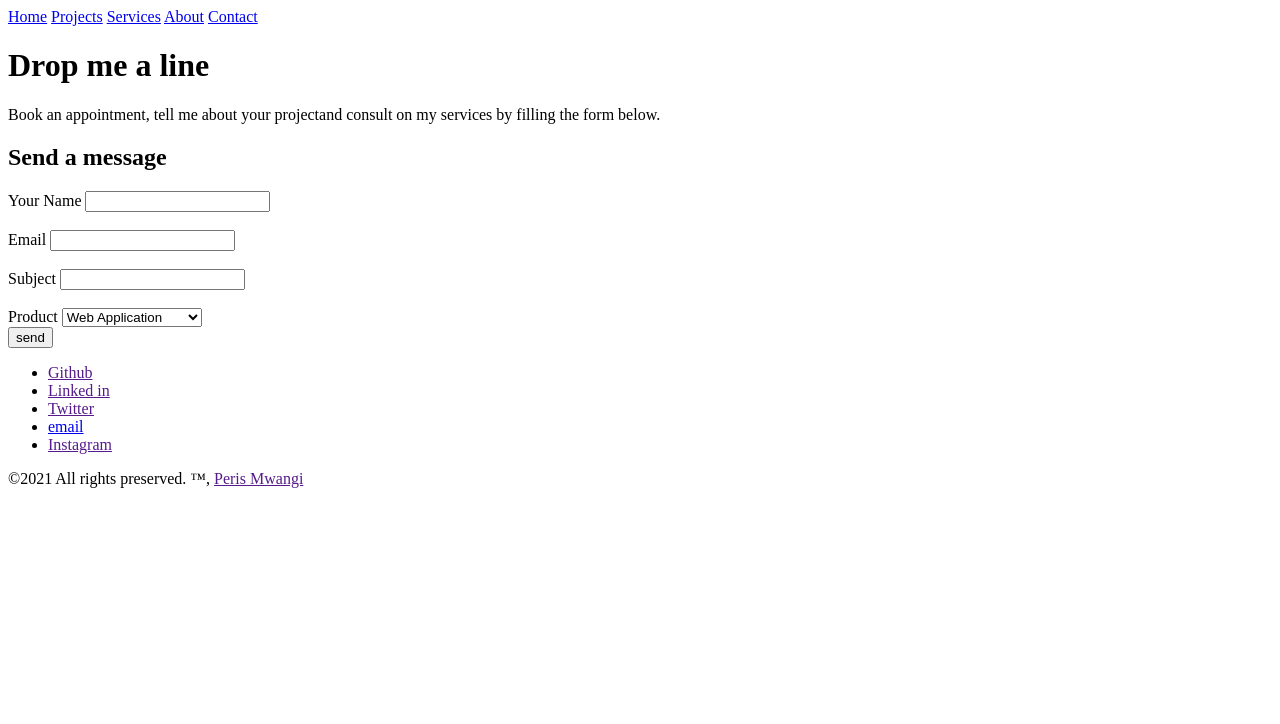
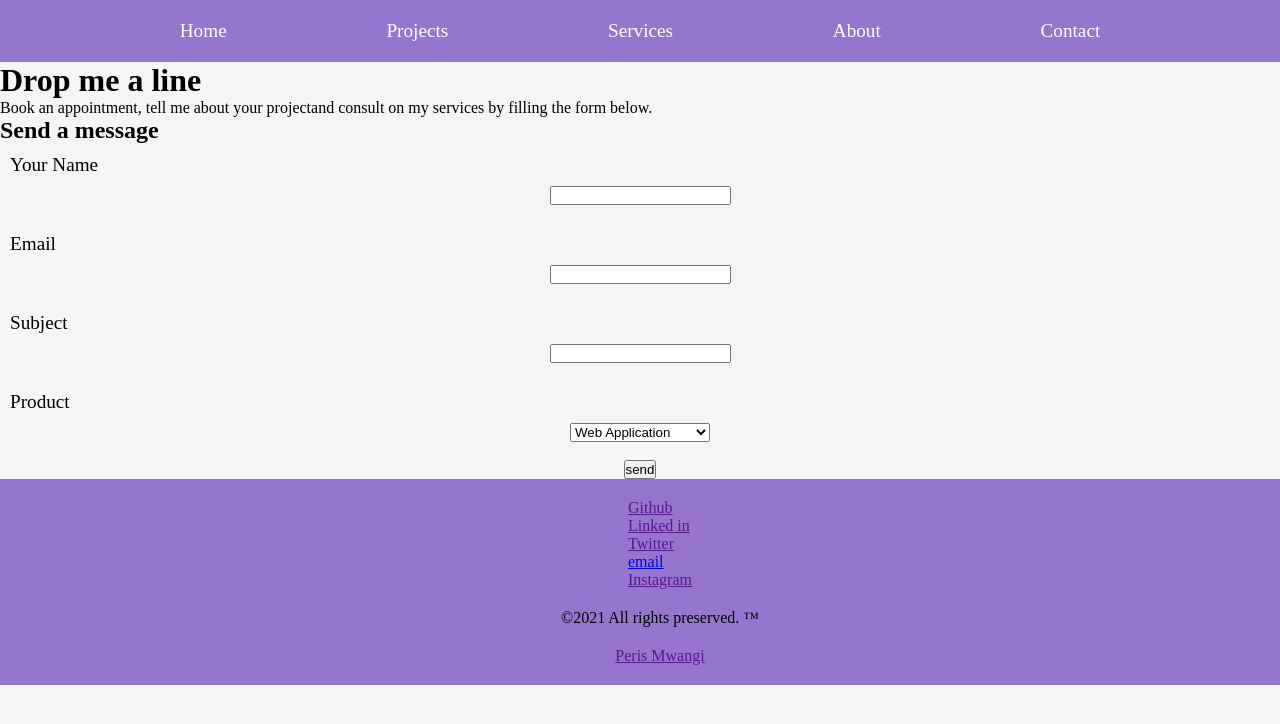
Before and after one commit to PerisShira/Peris-Mwangi, a plain HTML site: page contact.html in a window 1280 px wide. Drawn offline with Linux system fonts and the light colour scheme.

Commit message:
Add files via upload

```diff
--- a/contact.html
+++ b/contact.html
@@ -4,6 +4,7 @@
     <meta charset="UTF-8">
     <meta http-equiv="X-UA-Compatible" content="IE=edge">
     <meta name="viewport" content="width=device-width, initial-scale=1.0">
+    <link rel="stylesheet" href="./css/main.css">
     <title>Contact</title>
 </head>
 <!-- Navigation bar -->
@@ -44,7 +45,7 @@
                     <option value="mobile">Mobile Application</option>
                     <option value="other">Other</option>
                 </select>
-            </div>
+            </div><br>
             <div>
                 <input type="submit" value="send">
             </div>
@@ -59,7 +60,7 @@
             <li><a href="Mailito:">email</a></li>
             <li><a href="">Instagram</a></li>
         </ul>
-        &copy;2021 All rights preserved. &trade;, <a href="">Peris Mwangi</a>
+        &copy;2021 All rights preserved. &trade;<a href="">Peris Mwangi</a>
     </footer>
 </body>
 </html>
--- /dev/null
+++ b/css/main.css
@@ -0,0 +1,89 @@
+*{
+    margin: 0;
+    padding: 0;
+    overflow-x: hidden;
+}
+body{
+    background-color:whitesmoke;
+}
+div{
+    width: 100%;
+    margin: 0 auto;
+    text-align: center;
+}
+div > img{
+    width: 200px;
+    border-radius: 5px;
+}
+nav{
+    display: flex;
+    justify-content: space-evenly;
+    background-color:#9575CD;
+    padding: 20px;
+}
+nav > a{
+    text-decoration: none;
+    color: white;
+    font-size: larger;
+}
+.self{
+   padding: 20px;
+}
+.self > p{
+    font-size: x-large;
+    /* color: whitesmoke; */
+}
+footer{
+    padding: 20px;
+    display: flex;
+    flex-direction: column;
+    row-gap: 20px;
+    background-color:#9575CD;
+    align-items: center;
+    /* position: fixed; */
+    bottom: 0;
+    width: 100%;
+}
+.socials{
+    width: 50%;
+    display: flex;
+    justify-content: space-evenly;
+}
+footer >p{
+    margin-top: 10px;
+}
+
+/* about page */
+#form{
+    width: 400px;
+    margin: 0 auto;
+    display: flex;
+    flex-direction: column;
+    row-gap: 20px;
+    padding: 20px;
+    background-color:#7E57C2;
+    border: 3px solid rgb(59, 56, 56);
+}
+.input{
+    width: 100%;
+    padding: 10px;
+    border: none;
+    outline: none;
+    background-color:#9575CD;
+    font-size: x-large;
+    border-radius: 5px;
+}
+label{
+    display: flex;
+    flex-direction: flex-end;
+    padding: 10px;
+    font-size: larger;
+}
+.btn{
+    padding: 10px;
+    width: 50%;
+    margin: 0 auto;
+    border-radius: 25px;
+    font-size: larger;
+    color: aqua;
+}
--- /dev/null
+++ b/main.css
@@ -0,0 +1,89 @@
+*{
+    margin: 0;
+    padding: 0;
+    overflow-x: hidden;
+}
+body{
+    background-color:whitesmoke;
+}
+div{
+    width: 100%;
+    margin: 0 auto;
+    text-align: center;
+}
+div > img{
+    width: 200px;
+    border-radius: 5px;
+}
+nav{
+    display: flex;
+    justify-content: space-evenly;
+    background-color:#9575CD;
+    padding: 20px;
+}
+nav > a{
+    text-decoration: none;
+    color: white;
+    font-size: larger;
+}
+.self{
+   padding: 20px;
+}
+.self > p{
+    font-size: x-large;
+    /* color: whitesmoke; */
+}
+footer{
+    padding: 20px;
+    display: flex;
+    flex-direction: column;
+    row-gap: 20px;
+    background-color:#9575CD;
+    align-items: center;
+    /* position: fixed; */
+    bottom: 0;
+    width: 100%;
+}
+.socials{
+    width: 50%;
+    display: flex;
+    justify-content: space-evenly;
+}
+footer >p{
+    margin-top: 10px;
+}
+
+/* about page */
+#form{
+    width: 400px;
+    margin: 0 auto;
+    display: flex;
+    flex-direction: column;
+    row-gap: 20px;
+    padding: 20px;
+    background-color:#7E57C2;
+    border: 3px solid rgb(59, 56, 56);
+}
+.input{
+    width: 100%;
+    padding: 10px;
+    border: none;
+    outline: none;
+    background-color:#9575CD;
+    font-size: x-large;
+    border-radius: 5px;
+}
+label{
+    display: flex;
+    flex-direction: flex-end;
+    padding: 10px;
+    font-size: larger;
+}
+.btn{
+    padding: 10px;
+    width: 50%;
+    margin: 0 auto;
+    border-radius: 25px;
+    font-size: larger;
+    color: aqua;
+}
```
Also changed, not shown: about.html (+1 -0 lines), index.html (+8 -9 lines), projects.html (+1 -0 lines), services.html (+1 -0 lines).
